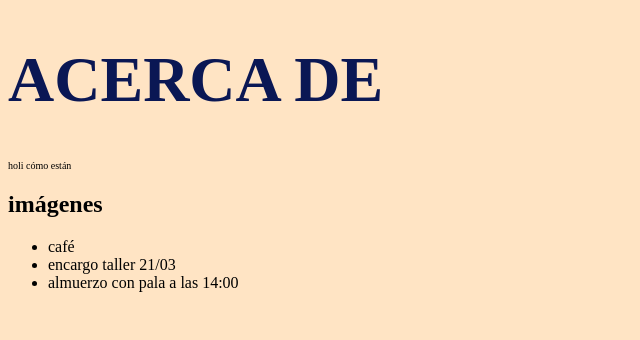
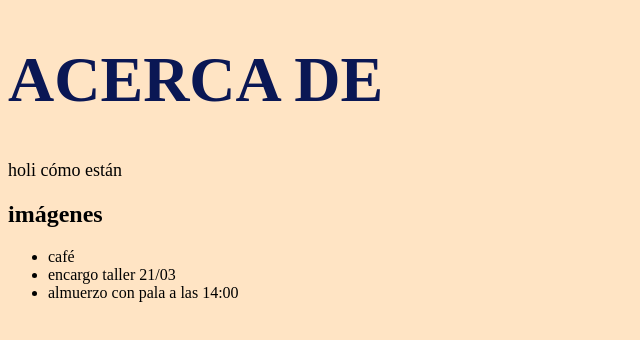
Before and after one commit to augusdsnn/augusdsnn.github.io, a plain HTML site: page index.html in a window 1280 px wide. Shown: the whole page, without its empty margins (0-640 px from the left). Drawn offline with Linux system fonts and the light colour scheme.

Commit message:
Update style.css

```diff
--- a/style.css
+++ b/style.css
@@ -5,7 +5,7 @@ body {
 p {
     color:rgb(10, 23, 84)
     font-family: Arial, Helvetica, sans-serif;
-    font-size: x-small;
+    font-size: 18px;
 }
 h2 {font-family: Sporting Grotesque;}
 li {font-family: Sporting Grotesque;}
```
